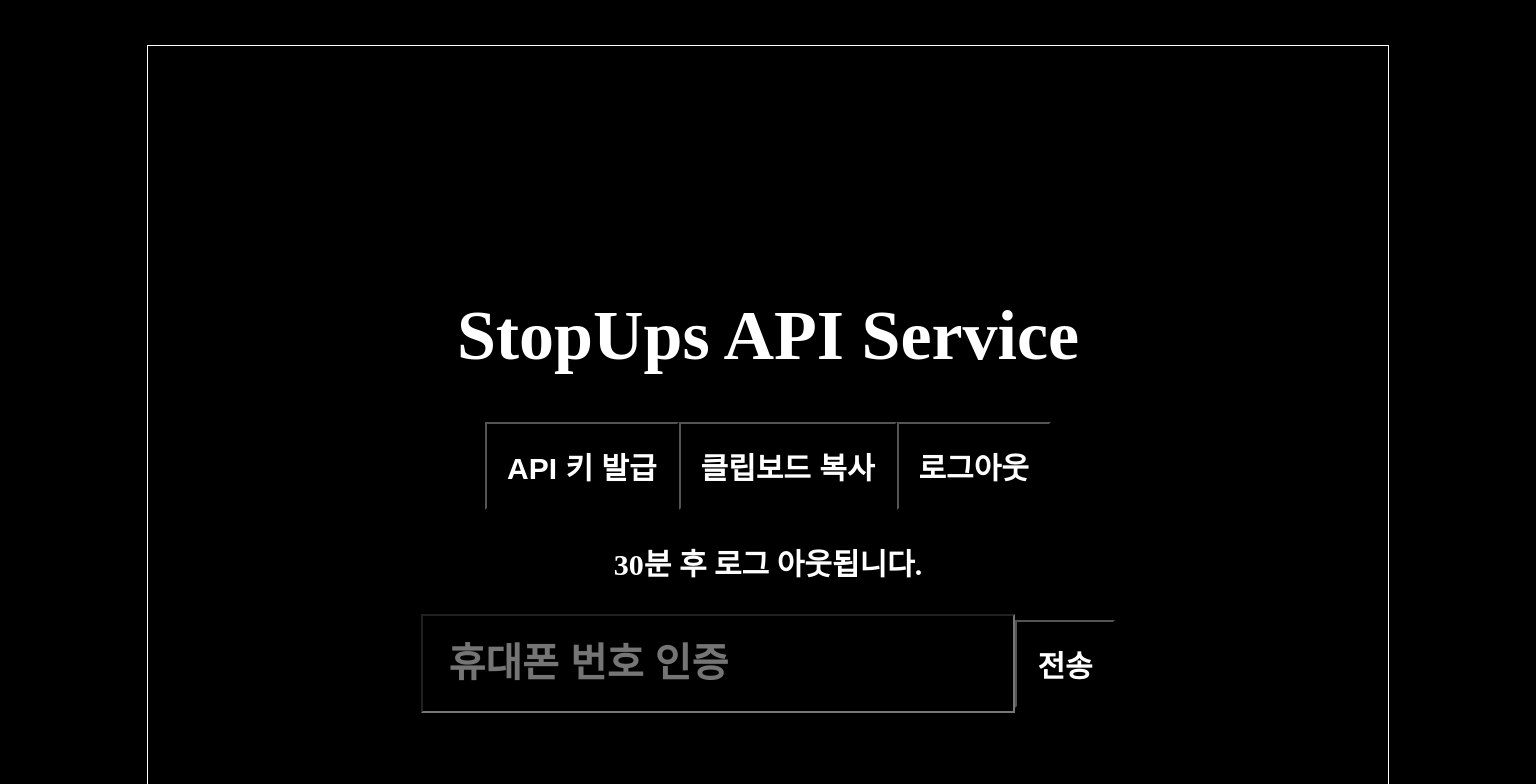
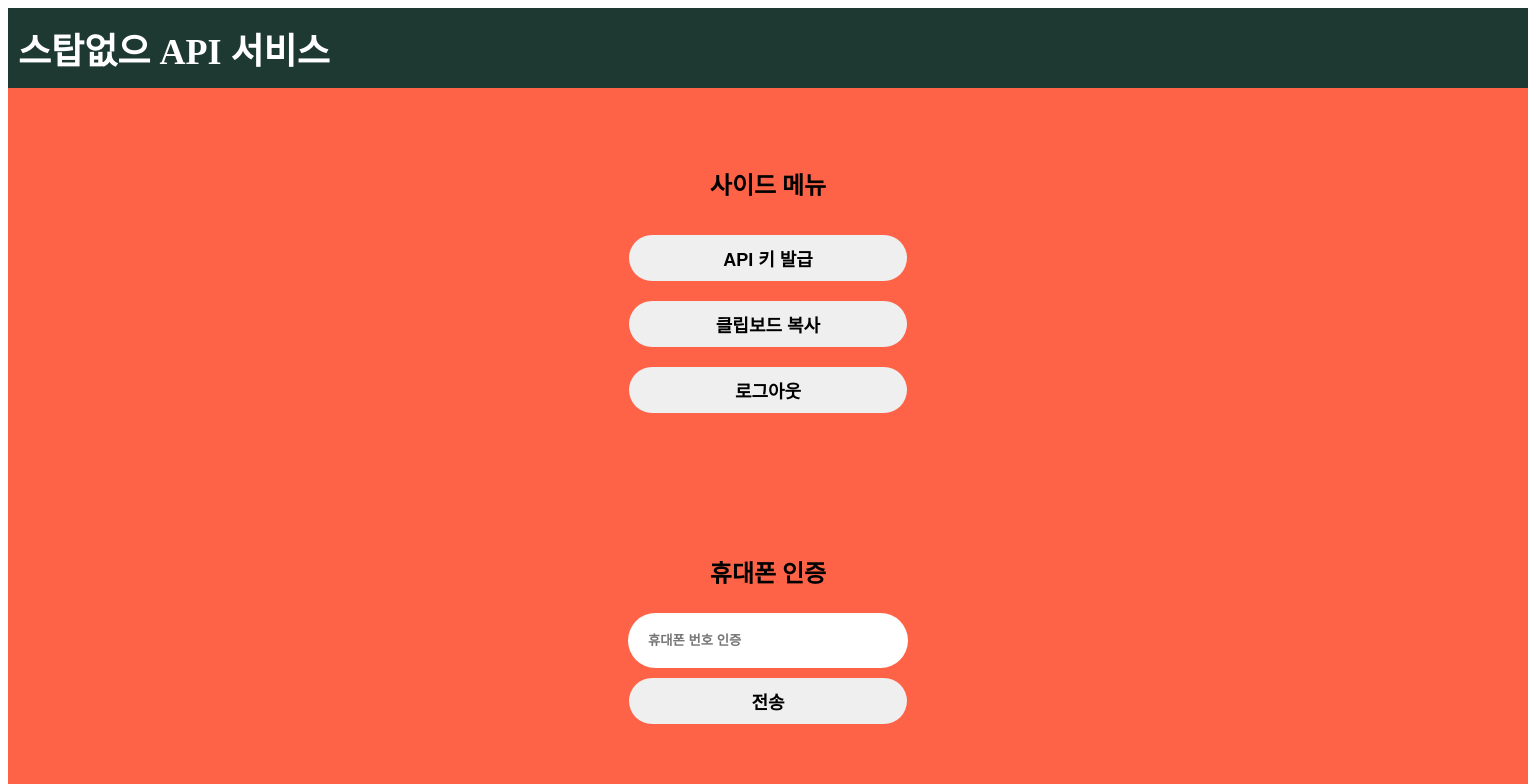
Before and after one commit to doitkim/stopupsapi-front, a React (Create React App) app: page /#/home in a window 1536 px wide. Shown: the top 784 px of the page. Built offline with nearby package versions, Linux system fonts and the light colour scheme.

Commit message:
프론트 CSS 수정

```diff
--- a/src/App.js
+++ b/src/App.js
@@ -1,9 +1,11 @@
+import { Header } from "./Pages/Header";
 import LoginPage from "./Pages/Login";
 import AppRouter from "./routes/router";
 
 function App() {
   return (
     <div className="App">
+      <Header />
       <AppRouter>
         <LoginPage />
       </AppRouter>
--- /dev/null
+++ b/src/CSS/Header/Header.module.css
@@ -0,0 +1,15 @@
+.LoginHeader {
+  display: flex;
+  background-color: #1e3932;
+  padding: 10px;
+  height: 60px;
+  align-items: center;
+  flex-direction: row;
+  flex-wrap: nowrap;
+  align-content: center;
+  justify-content: flex-start;
+}
+.LoginHeader h1 {
+  font-size: 36px;
+  color: white;
+}
--- a/src/CSS/Home/Home.module.css
+++ b/src/CSS/Home/Home.module.css
@@ -1,33 +1,43 @@
 @media (min-width: 0px) {
+  button:hover {
+    background-color: #1e3932;
+    color: white;
+  }
   .apiKeyForm {
-    border: 1px solid white;
-    width: 340px;
-    height: 530px;
+    background-color: tomato;
+    height: 88vh;
     display: flex;
     flex-direction: column;
     align-content: center;
-    justify-content: center;
+    justify-content: space-around;
     align-items: center;
     flex-wrap: nowrap;
     text-align: center;
-    margin-top: 20px;
-    margin-bottom: 20px;
     margin-left: auto;
     margin-right: auto;
-    padding: 20px;
   }
 
-  .apiKeyForm h1 {
-    font-size: 32px;
+  .apiKeyForm h3 {
+    font-size: 3.5vw;
   }
 
   .apiKeyForm p {
     font-size: 20px;
   }
 
+  .apiKeyForm span {
+    padding: 10px;
+    display: flex;
+    flex-wrap: nowrap;
+    flex-direction: column;
+  }
+
   .apiKeyForm button {
-    padding: 20px;
-    font-size: 13px;
+    border-radius: 120px;
+    padding: 10px;
+    font-size: 2.5vw;
+    margin: 10px;
+    width: 40vw;
   }
 
   .apiKeySpace {
@@ -46,18 +56,15 @@
 
   .Modal {
     padding: 20px;
-    margin-top: 20px;
-    margin-bottom: 20px;
+    margin-top: 8px;
+    margin-bottom: 8px;
     margin-left: auto;
     margin-right: auto;
-    width: 345px;
-    height: 580px;
+    height: 93vh;
     overflow-y: auto;
     font-size: 15px;
-  }
-
-  ::-webkit-scrollbar {
-    display: none;
+    background-color: tomato;
+    color: #1e3932;
   }
 
   .searchForm {
@@ -65,34 +72,33 @@
     flex-direction: row;
     align-content: center;
     justify-content: center;
-    padding: 5px;
+    margin-bottom: 5px;
     flex-wrap: nowrap;
   }
 
   .searchForm select {
-    width: 50px;
+    width: 10vw;
   }
   .searchForm input {
-    width: 130px;
+    width: 95vw;
   }
 
   .searchForm button {
-    font-size: 12px;
+    font-size: 3vw;
     width: 200px;
   }
 
   .ItemListWrap {
     margin-left: auto;
     margin-right: auto;
-    width: 345px;
-    height: 480px;
+    height: 650px;
     overflow-y: auto;
   }
 
   .ItemList {
     display: flex;
-    flex-direction: row;
-    flex-wrap: nowrap;
+    flex-direction: column;
+    flex-wrap: wrap;
     align-content: center;
     justify-content: space-evenly;
     align-items: center;
@@ -100,62 +106,67 @@
     margin-right: auto;
     margin-left: auto;
     border: 1px solid white;
-    width: 310px;
     padding: 10px;
-    font-size: 12px;
+    font-size: 2.8vw;
   }
 
   .ItemList button {
     margin-top: 8px;
-    font-size: 8px;
+    font-size: 2.8vw;
   }
 
   .ItemList .imageList {
-    width: 50px;
-    height: 50px;
+    width: 40vw;
+    height: 20vh;
     overflow-y: auto;
   }
 
   .ItemList img {
-    width: 50px;
+    width: 40vw;
   }
 }
 
-@media (min-width: 1000px) {
+@media (min-width: 700px) {
   .apiKeyForm {
-    border: 1px solid white;
-    width: 1000px;
-    height: 530px;
+    background-color: tomato;
+    height: 88vh;
     display: flex;
     flex-direction: column;
     align-content: center;
-    justify-content: center;
+    justify-content: space-around;
     align-items: center;
     flex-wrap: nowrap;
     text-align: center;
-    margin-top: 5vh;
-    margin-bottom: 5vh;
     margin-left: auto;
     margin-right: auto;
-    padding: 20px;
   }
 
-  .apiKeyForm h1 {
-    font-size: 50px;
+  .apiKeyForm h3 {
+    font-size: 24px;
   }
 
   .apiKeyForm p {
     font-size: 20px;
   }
 
+  .apiKeyForm span {
+    padding: 10px;
+    display: flex;
+    flex-wrap: nowrap;
+    flex-direction: column;
+  }
+
   .apiKeyForm button {
+    border-radius: 120px;
     padding: 10px;
-    font-size: 25px;
+    font-size: 18px;
+    margin: 10px;
+    width: 278px;
   }
 
   .apiKeySpace {
-    margin-bottom: 10px;
-    font-size: 26px;
+    margin-bottom: 5px;
+    font-size: 15px;
   }
 
   .menubar {
@@ -169,46 +180,37 @@
 
   .Modal {
     padding: 20px;
-    margin-top: 34px;
-    margin-bottom: 34px;
     margin-left: auto;
     margin-right: auto;
-    width: 1000px;
-    height: 530px;
     overflow-y: auto;
-    font-size: 25px;
+    font-size: 15px;
   }
-  .Modal button {
-    font-size: 25px;
-  }
+
   .searchForm {
     display: flex;
     flex-direction: row;
-    flex-wrap: wrap;
     align-content: center;
     justify-content: center;
-    padding: 10px;
+    margin-bottom: 5px;
+    flex-wrap: nowrap;
   }
 
   .searchForm select {
-    width: 100px;
-    font-size: 18px;
+    width: 10vw;
   }
   .searchForm input {
-    width: 380px;
-    font-size: 18px;
+    width: 95vw;
   }
 
   .searchForm button {
-    font-size: 20px;
-    width: 150px;
+    font-size: 18px;
+    width: 30vw;
   }
 
   .ItemListWrap {
     margin-left: auto;
     margin-right: auto;
-    width: 1000px;
-    height: 380px;
+    height: 680px;
     overflow-y: auto;
   }
 
@@ -223,138 +225,22 @@
     margin-right: auto;
     margin-left: auto;
     border: 1px solid white;
-    width: 958px;
     padding: 10px;
     font-size: 18px;
   }
 
+  .ItemList button {
+    margin-top: 8px;
+    font-size: 18px;
+  }
+
   .ItemList .imageList {
-    width: 150px;
-    height: 100px;
+    width: 280px;
+    height: 200px;
     overflow-y: auto;
   }
 
   .ItemList img {
-    width: 150px;
-  }
-
-  .ItemList button {
-    margin-top: 10px;
-    font-size: 18px;
+    width: 260px;
   }
 }
-
-@media (min-width: 1500px) {
-  .apiKeyForm {
-    border: 1px solid white;
-    width: 1200px;
-    height: 850px;
-    display: flex;
-    flex-direction: column;
-    align-content: center;
-    justify-content: center;
-    align-items: center;
-    flex-wrap: nowrap;
-    text-align: center;
-    margin-top: 45px;
-    margin-bottom: 45px;
-    margin-left: auto;
-    margin-right: auto;
-    padding: 20px;
-  }
-
-  .apiKeyForm h1 {
-    font-size: 70px;
-  }
-
-  .apiKeyForm p {
-    font-size: 30px;
-  }
-
-  .apiKeyForm button {
-    padding: 20px;
-    font-size: 30px;
-  }
-
-  .apiKeySpace {
-    margin-bottom: 20px;
-    font-size: 30px;
-  }
-
-  .menubar {
-    display: flex;
-    flex-direction: row;
-    flex-wrap: wrap;
-    align-content: center;
-    justify-content: center;
-    align-items: center;
-  }
-
-  .Modal {
-    padding: 20px;
-    margin-top: 34px;
-    margin-bottom: 34px;
-    margin-left: auto;
-    margin-right: auto;
-    width: 1800px;
-    height: 900px;
-    overflow-y: auto;
-    font-size: 36px;
-  }
-
-  .Modal button {
-    font-size: 40px;
-  }
-
-  .searchForm {
-    display: flex;
-    flex-direction: row;
-    flex-wrap: wrap;
-    align-content: center;
-    justify-content: center;
-    padding: 20px;
-  }
-
-  .searchForm select {
-    width: 150px;
-    font-size: 36px;
-  }
-  .searchForm input {
-    width: 800px;
-    font-size: 36px;
-  }
-
-  .searchForm button {
-    font-size: 36px;
-    width: 200px;
-  }
-
-  .ItemListWrap {
-    margin-left: auto;
-    margin-right: auto;
-    width: 1600px;
-    height: 660px;
-    overflow-y: auto;
-  }
-
-  .ItemList {
-    display: flex;
-    flex-direction: row;
-    flex-wrap: wrap;
-    align-content: center;
-    justify-content: space-evenly;
-    align-items: center;
-    margin-bottom: 10px;
-    margin-right: auto;
-    margin-left: auto;
-    border: 1px solid white;
-    width: 1515px;
-    padding: 20px;
-    font-size: 36px;
-  }
-
-  .ItemList button {
-    margin-top: 20px;
-    font-size: 36px;
-  }
-}
--- a/src/CSS/Home/SMSAuth.module.css
+++ b/src/CSS/Home/SMSAuth.module.css
@@ -1,31 +1,32 @@
 @media (min-width: 0px) {
   .SMSAuth {
     display: flex;
-    flex-direction: row;
-    flex-wrap: wrap;
+    flex-direction: column;
     align-content: center;
     justify-content: center;
     align-items: center;
+    width: 60vw;
+    flex-wrap: wrap;
   }
 
   .SMSAuth input {
-    width: 40vw;
-    padding: 1.8vh;
+    border-radius: 120px;
+    width: 35vw;
+    padding: 2.5vw;
   }
 }
 
 @media (min-width: 700px) {
+  .SMSAuth button {
+    border-radius: 120px;
+    padding: 10px;
+    font-size: 18px;
+    margin: 10px;
+    width: 278px;
+  }
+
   .SMSAuth input {
-    width: 265px;
-    padding: 15px;
-    font-size: 15px;
+    width: 240px;
+    padding: 20px;
   }
 }
-
-@media (min-width: 1500px) {
-  .SMSAuth input {
-    width: 540px;
-    padding: 25px;
-    font-size: 40px;
-  }
-}
--- a/src/CSS/Login/Login.module.css
+++ b/src/CSS/Login/Login.module.css
@@ -1,56 +1,50 @@
 * {
-  background-color: black;
-  color: white;
+  color: black;
   font-weight: bold;
   text-decoration: none;
+  border: 0px;
 }
 
 @media (min-width: 0px) {
   .loginForm {
-    border: 1px solid white;
-    width: 340px;
-    height: 530px;
-    padding: 20px;
+    height: 85vh;
+    padding: 10px;
     margin-left: auto;
     margin-right: auto;
-    margin-top: 10vh;
-    margin-bottom: 10vh;
     display: flex;
     flex-direction: column;
     flex-wrap: nowrap;
     align-content: center;
     align-items: center;
     justify-content: center;
+    background-color: tomato;
   }
 
-  .loginForm h1 {
-    font-size: 36px;
-  }
   .loginFormInput {
     padding: 10px;
     margin-bottom: 10px;
-    width: 300px;
+    width: 65vw;
   }
 
   .loginFormButton {
     padding: 10px;
     margin-bottom: 10px;
-    width: 325px;
+    width: 68vw;
+    background-color: #1e3932;
+    color: white;
   }
   a {
     font-size: 15px;
+    color: white;
   }
 }
 
 @media (min-width: 1000px) {
   .loginForm {
     border: 1px solid white;
-    width: 1000px;
-    height: 530px;
     padding: 20px;
     margin-left: auto;
     margin-right: auto;
-
     display: flex;
     flex-direction: column;
     flex-wrap: nowrap;
@@ -83,13 +77,10 @@
 @media (min-width: 1500px) {
   .loginForm {
     border: 1px solid white;
-    width: 1200px;
-    height: 850px;
     padding: 20px;
     margin-left: auto;
     margin-right: auto;
-    margin-top: 45px;
-    margin-bottom: 45px;
+
     display: flex;
     flex-direction: column;
     flex-wrap: nowrap;
--- a/src/CSS/Register/Register.module.css
+++ b/src/CSS/Register/Register.module.css
@@ -1,10 +1,6 @@
 @media (min-width: 0px) {
   .registerForm {
-    border: 1px solid white;
-    width: 380px;
-    height: 530px;
-    margin-top: 10vh;
-    margin-bottom: 10vh;
+    height: 88vh;
     display: flex;
     flex-direction: column;
     flex-wrap: nowrap;
@@ -13,18 +9,20 @@
     justify-content: center;
     margin-left: auto;
     margin-right: auto;
+    background-color: tomato;
   }
 
   .registerFormInput {
     padding: 10px;
     margin-bottom: 10px;
-    width: 250px;
+    width: 72vw;
   }
 
   .registerFormButton {
     padding: 10px;
     margin-bottom: 10px;
-    width: 137px;
+    width: 37.2vw;
+    font-size: 2vw;
   }
 
   .btnWrap {
@@ -36,17 +34,14 @@
     align-items: center;
   }
   h1 {
-    font-size: 25px;
+    font-size: 5vw;
   }
 }
 
-@media (min-width: 1000px) {
+@media (min-width: 700px) {
   .registerForm {
-    border: 1px solid white;
-    width: 1000px;
-    height: 530px;
-    margin-top: 10px;
-    margin-bottom: 10px;
+    height: 88vh;
+
     display: flex;
     flex-direction: column;
     flex-wrap: nowrap;
@@ -74,38 +69,3 @@
     font-size: 40px;
   }
 }
-
-@media (min-width: 1500px) {
-  .registerForm {
-    border: 1px solid white;
-    width: 1200px;
-    height: 850px;
-    margin-top: 45px;
-    margin-bottom: 45px;
-    display: flex;
-    flex-direction: column;
-    flex-wrap: nowrap;
-    align-content: center;
-    align-items: center;
-    justify-content: center;
-    margin-left: auto;
-    margin-right: auto;
-  }
-
-  .registerFormInput {
-    padding: 20px;
-    margin-bottom: 20px;
-    width: 900px;
-    font-size: 40px;
-  }
-
-  .registerFormButton {
-    padding: 10px;
-    margin-bottom: 10px;
-    width: 470px;
-    font-size: 40px;
-  }
-  h1 {
-    font-size: 60px;
-  }
-}
--- /dev/null
+++ b/src/Pages/Header.js
@@ -0,0 +1,9 @@
+import style from "../CSS/Header/Header.module.css";
+
+export const Header = () => {
+  return (
+    <div className={style.LoginHeader}>
+      <h1>스탑없으 API 서비스</h1>
+    </div>
+  );
+};
--- a/src/Pages/Home.js
+++ b/src/Pages/Home.js
@@ -261,8 +261,10 @@
   return (
     <>
       <div className={style.apiKeyForm}>
-        <h1>StopUps API Service</h1>
         <span>
+          <div>
+            <h3>사이드 메뉴</h3>
+          </div>
           <button onClick={generatorAPI}>API 키 발급</button>
           <CopyToClipboard text={apiKey}>
             <button onClick={() => alert("클립보드 복사")}>
@@ -271,14 +273,11 @@
           </CopyToClipboard>
           <button onClick={logOut}>로그아웃</button>
         </span>
-        <p>30분 후 로그 아웃됩니다.</p>
-        <div>{smsAuth ? null : <SMSAuth />}</div>
-        <div className={style.apiKeySpace}>{apiKey}</div>
         {smsAuth ? (
           <>
-            <h1>관리자 메뉴</h1>
             <div className={style.menubar}>
               <span>
+                <h3>관리자 메뉴</h3>
                 <button onClick={menuView}>메뉴 관리</button>
                 <button onClick={eventView}>이벤트 관리</button>
                 <button onClick={noticeView}>공지 사항 관리</button>
@@ -286,7 +285,13 @@
             </div>
           </>
         ) : null}
+        <span>
+          {smsAuth ? null : <SMSAuth />}
+          {smsAuth ? <p>30분 후 로그 아웃됩니다.</p> : null}
+          <div className={style.apiKeySpace}>{apiKey}</div>
+        </span>
       </div>
+
       {/* 모달 사용 */}
       <Modal
         isOpen={modal}
--- a/src/Pages/Login.js
+++ b/src/Pages/Login.js
@@ -22,9 +22,9 @@
     // DOM의 태그들의 이름의 값 저장
     const userId = e.target.email.value;
     const userPw = e.target.password.value;
-
+    const API = process.env.REACT_APP_API;
     // 유저 정보 조회
-    const res = await axios.get(process.env.REACT_APP_API + "/users");
+    const res = await axios.get(API + "/users");
     const users = res.data;
 
     // 유저 인증 (DB에 암호화 되어있는 데이터를 복호화 해서 비교)
@@ -44,7 +44,6 @@
   return (
     <>
       <form onSubmit={loginSubmit} className={style.loginForm}>
-        <h1>스탑없으 API 서비스</h1>
         {/* 타입에 email일 경우 이메일 형식 지켜야함 */}
         <input
           className={style.loginFormInput}
--- a/src/Pages/SMSAuth.js
+++ b/src/Pages/SMSAuth.js
@@ -49,6 +49,7 @@
 
   return (
     <>
+      <h3>휴대폰 인증</h3>
       {/* 인증 여부에 따라 작동 */}
       {authForm ? (
         <>{alert("인증 완료")}</>
```
Also changed, not shown: src/CSS/Home/MenuCreate.module.css (+29 -42 lines), src/CSS/Home/Notice.module.css (+31 -56 lines).
